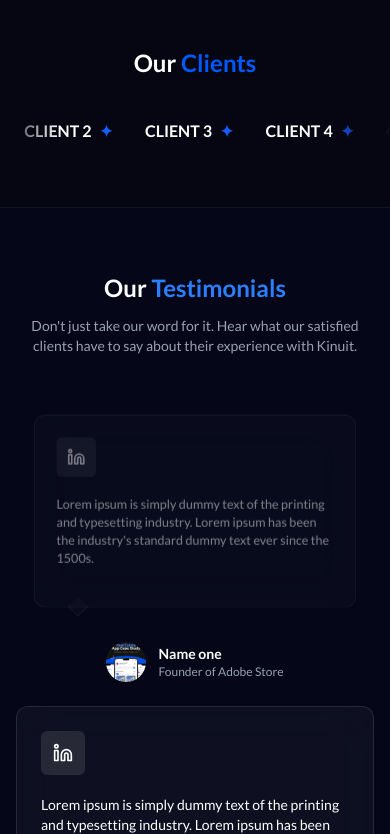
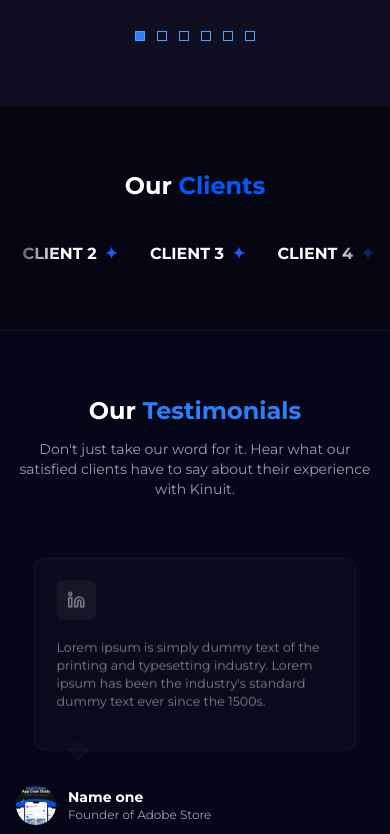
Before and after one commit to kinuit-global/kinuit-website, a Next.js app: page / in a window 390 px wide. Shown: the part 5930-6764 px from the top of the page. Built offline with nearby package versions, Linux system fonts and the light colour scheme.

Commit message:
checking out font

```diff
--- a/Component/Hero/Hero.tsx
+++ b/Component/Hero/Hero.tsx
@@ -61,7 +61,7 @@ export default function Hero() {
           transition={{ delay: 0.1 }}
           className="
           font-black uppercase leading-tight mb-6
-          text-3xl sm:text-4xl md:text-5xl lg:text-6xl
+          text-2xl font-bold sm:text-4xl md:text-5xl lg:text-6xl
         "
         >
           WORK THAT MOVES
--- a/Component/Testimonial/Testimonial.tsx
+++ b/Component/Testimonial/Testimonial.tsx
@@ -24,14 +24,14 @@ export default function Testimonials() {
         </p>
       </div>
 
-      {/* Cards */}
-      <div className="max-w-6xl mx-auto flex flex-wrap justify-center items-start gap-6 md:gap-8">
+      {/* Cards Grid */}
+      <div className="max-w-6xl mx-auto grid grid-cols-1 sm:grid-cols-2 md:grid-cols-3 lg:grid-cols-4 gap-6 md:gap-8">
 
         {testimonials.map((testimonial, index) => {
           const isActive = index === active;
 
           return (
-            <div key={testimonial.id} className="flex flex-col items-center w-full sm:w-auto">
+            <div key={testimonial.id} className="flex flex-col items-start w-full">
 
               {/* Card */}
               <motion.div
@@ -42,7 +42,7 @@ export default function Testimonials() {
                   opacity: isActive ? 1 : 0.5
                 }}
                 transition={{ duration: 0.4 }}
-                className="relative w-full sm:w-[300px] rounded-xl border border-white/10
+                className="relative w-full rounded-xl border border-white/10
                 backdrop-blur-xl p-6 bg-white/[0.04] cursor-pointer"
               >
 
@@ -63,7 +63,7 @@ export default function Testimonials() {
 
               </motion.div>
 
-              {/* User */}
+              {/* User Info */}
               <div className="flex items-center gap-3 mt-6">
 
                 <Image
@@ -92,7 +92,6 @@ export default function Testimonials() {
 
       {/* Pagination */}
       <div className="flex justify-center gap-3 mt-10 md:mt-12">
-
         {testimonials.map((_, i) => (
           <button
             key={i}
@@ -101,7 +100,6 @@ export default function Testimonials() {
             ${active === i ? "bg-blue-500 border-blue-500" : ""}`}
           />
         ))}
-
       </div>
 
     </section>
--- a/app/globals.css
+++ b/app/globals.css
@@ -13,6 +13,7 @@
   --font-lato: var(--font-lato);
   --font-poppins: var(--font-poppins)
   --font-mono: var(--font-geist-mono);
+  --font-mont: var(--font-montserrat)
 }
 
 @media (prefers-color-scheme: dark) {
--- a/app/layout.tsx
+++ b/app/layout.tsx
@@ -1,5 +1,5 @@
 import type { Metadata } from "next";
-import { Barlow, Barlow_Condensed, Inter, Sora, Lato, Poppins } from "next/font/google";
+import { Barlow, Barlow_Condensed, Inter, Sora, Lato, Poppins, Montserrat } from "next/font/google";
 import "./globals.css";
 import Navbar from "@/Component/globalCompo/Nav";
 import Footer from "@/Component/globalCompo/Footer";
@@ -27,6 +27,12 @@ const lato = Lato({
   variable: "--font-sora",
   display: "swap",
 });
+const montserrat = Montserrat({
+  subsets: ["latin"],
+  weight: ["400", "700","800", "900"],
+  variable: "--font-sora",
+  display: "swap",
+});
 const poppins = Poppins({
   subsets: ["latin"],
   weight: ["400", "700", "800", "900"],
@@ -48,7 +54,7 @@ export default function RootLayout({
   return (
     <html
       lang="en"
-      className={`${inter.variable} ${barlow.variable} ${sora.variable} ${lato.variable}`}
+      className={`${inter.variable} ${barlow.variable} ${sora.variable} ${lato.variable} ${montserrat.variable}`}
     >
       <body>
         <Navbar/>
```
